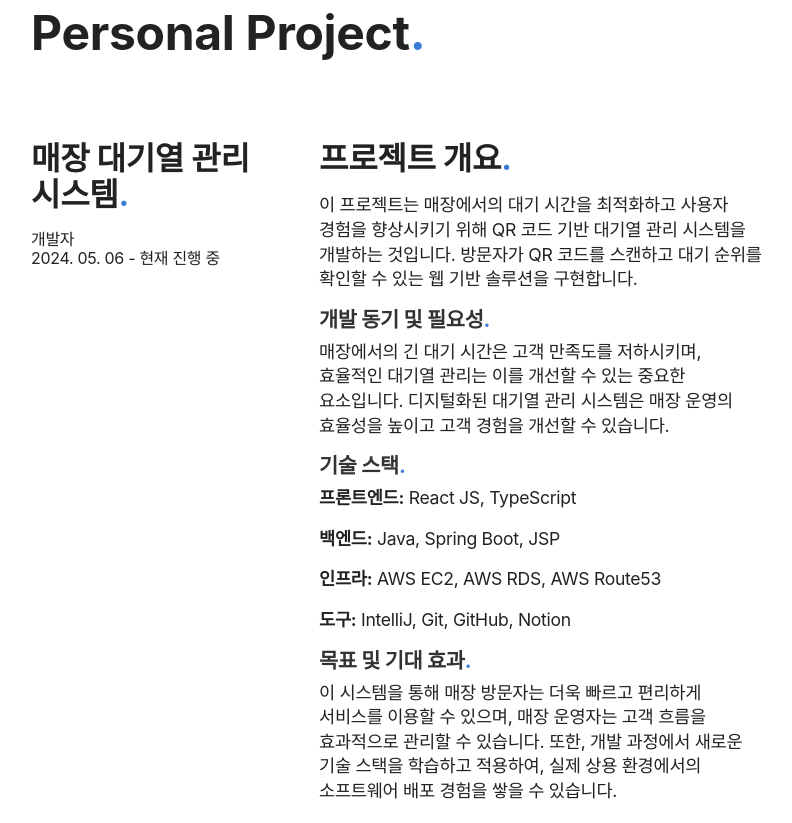
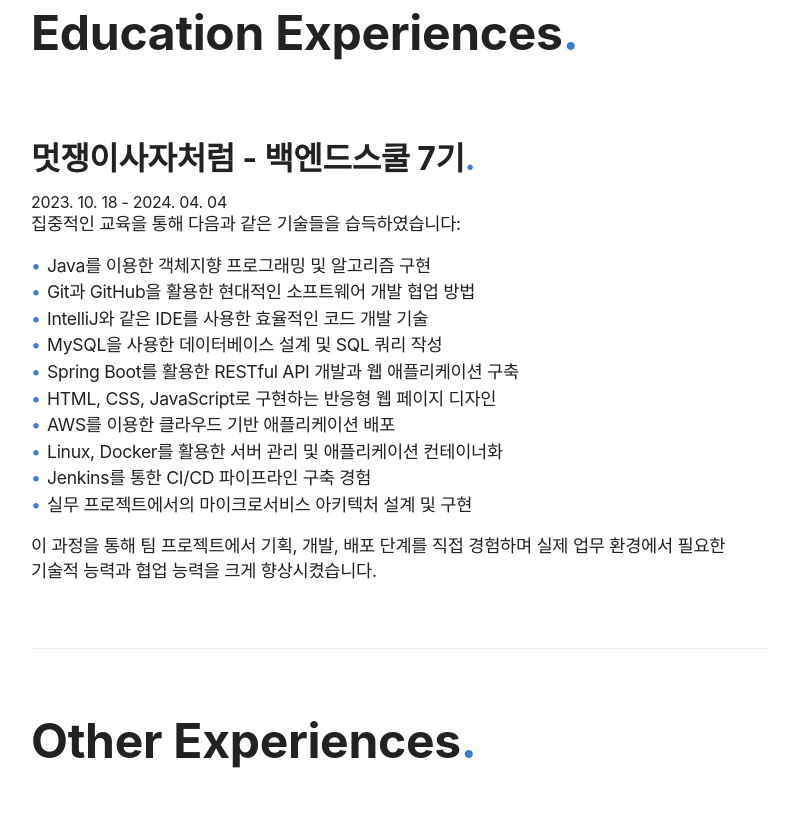
Before and after one commit to J-Cheol/J-Cheol.github.io, a plain HTML site: page index.html in a window 1280 px wide. Shown: the part 2555-3378 px from the top of the page, without its empty margins (241-1033 px from the left). Drawn offline with nearby package versions, Linux system fonts and the light colour scheme; a web font is replaced by a local one.

Commit message:
docs : Commenting out a sentence

```diff
--- a/index.html
+++ b/index.html
@@ -116,48 +116,48 @@
             </div>
         </div>
     </section>
-    <section>
-        <h2>Personal Project<span class="period-mark">.</span></h2>
-        <div class="row">
-            <div class="row-left">
-                <h3>매장 대기열 관리 시스템<span class="period-mark">.</span></h3>
-                <span class="role">개발자</span>
-                <span>
-                <time datetime="2024-05-06">2024. 05. 06</time> - 현재 진행 중
-            </span>
-            </div>
-            <div class="row-right">
-                <h4>프로젝트 개요<span class="period-mark">.</span></h4>
-                <p>
-                    이 프로젝트는 매장에서의 대기 시간을 최적화하고 사용자 경험을 향상시키기 위해 QR 코드 기반 대기열 관리 시스템을 개발하는 것입니다. 방문자가 QR 코드를 스캔하고 대기 순위를
-                    확인할 수 있는 웹 기반 솔루션을 구현합니다.
-                </p>
-                <h5>개발 동기 및 필요성<span class="period-mark">.</span></h5>
-                <p>
-                    매장에서의 긴 대기 시간은 고객 만족도를 저하시키며, 효율적인 대기열 관리는 이를 개선할 수 있는 중요한 요소입니다. 디지털화된 대기열 관리 시스템은 매장 운영의 효율성을 높이고
-                    고객 경험을 개선할 수 있습니다.
-                </p>
-                <h5>기술 스택<span class="period-mark">.</span></h5>
-                <p>
-                    <strong>프론트엔드:</strong> React JS, TypeScript
-                </p>
-                <p>
-                    <strong>백엔드:</strong> Java, Spring Boot, JSP
-                </p>
-                <p>
-                    <strong>인프라:</strong> AWS EC2, AWS RDS, AWS Route53
-                </p>
-                <p>
-                    <strong>도구:</strong> IntelliJ, Git, GitHub, Notion
-                </p>
-                <h5>목표 및 기대 효과<span class="period-mark">.</span></h5>
-                <p>
-                    이 시스템을 통해 매장 방문자는 더욱 빠르고 편리하게 서비스를 이용할 수 있으며, 매장 운영자는 고객 흐름을 효과적으로 관리할 수 있습니다. 또한, 개발 과정에서 새로운 기술
-                    스택을 학습하고 적용하여, 실제 상용 환경에서의 소프트웨어 배포 경험을 쌓을 수 있습니다.
-                </p>
-            </div>
-        </div>
-    </section>
+<!--    <section>-->
+<!--        <h2>Personal Project<span class="period-mark">.</span></h2>-->
+<!--        <div class="row">-->
+<!--            <div class="row-left">-->
+<!--                <h3>매장 대기열 관리 시스템<span class="period-mark">.</span></h3>-->
+<!--                <span class="role">개발자</span>-->
+<!--                <span>-->
+<!--                <time datetime="2024-05-06">2024. 05. 06</time> - 현재 진행 중-->
+<!--            </span>-->
+<!--            </div>-->
+<!--            <div class="row-right">-->
+<!--                <h4>프로젝트 개요<span class="period-mark">.</span></h4>-->
+<!--                <p>-->
+<!--                    이 프로젝트는 매장에서의 대기 시간을 최적화하고 사용자 경험을 향상시키기 위해 QR 코드 기반 대기열 관리 시스템을 개발하는 것입니다. 방문자가 QR 코드를 스캔하고 대기 순위를-->
+<!--                    확인할 수 있는 웹 기반 솔루션을 구현합니다.-->
+<!--                </p>-->
+<!--                <h5>개발 동기 및 필요성<span class="period-mark">.</span></h5>-->
+<!--                <p>-->
+<!--                    매장에서의 긴 대기 시간은 고객 만족도를 저하시키며, 효율적인 대기열 관리는 이를 개선할 수 있는 중요한 요소입니다. 디지털화된 대기열 관리 시스템은 매장 운영의 효율성을 높이고-->
+<!--                    고객 경험을 개선할 수 있습니다.-->
+<!--                </p>-->
+<!--                <h5>기술 스택<span class="period-mark">.</span></h5>-->
+<!--                <p>-->
+<!--                    <strong>프론트엔드:</strong> React JS, TypeScript-->
+<!--                </p>-->
+<!--                <p>-->
+<!--                    <strong>백엔드:</strong> Java, Spring Boot, JSP-->
+<!--                </p>-->
+<!--                <p>-->
+<!--                    <strong>인프라:</strong> AWS EC2, AWS RDS, AWS Route53-->
+<!--                </p>-->
+<!--                <p>-->
+<!--                    <strong>도구:</strong> IntelliJ, Git, GitHub, Notion-->
+<!--                </p>-->
+<!--                <h5>목표 및 기대 효과<span class="period-mark">.</span></h5>-->
+<!--                <p>-->
+<!--                    이 시스템을 통해 매장 방문자는 더욱 빠르고 편리하게 서비스를 이용할 수 있으며, 매장 운영자는 고객 흐름을 효과적으로 관리할 수 있습니다. 또한, 개발 과정에서 새로운 기술-->
+<!--                    스택을 학습하고 적용하여, 실제 상용 환경에서의 소프트웨어 배포 경험을 쌓을 수 있습니다.-->
+<!--                </p>-->
+<!--            </div>-->
+<!--        </div>-->
+<!--    </section>-->
     <section>
         <h2>Education Experiences<span class="period-mark">.</span></h2>
         <div class="education">
```
